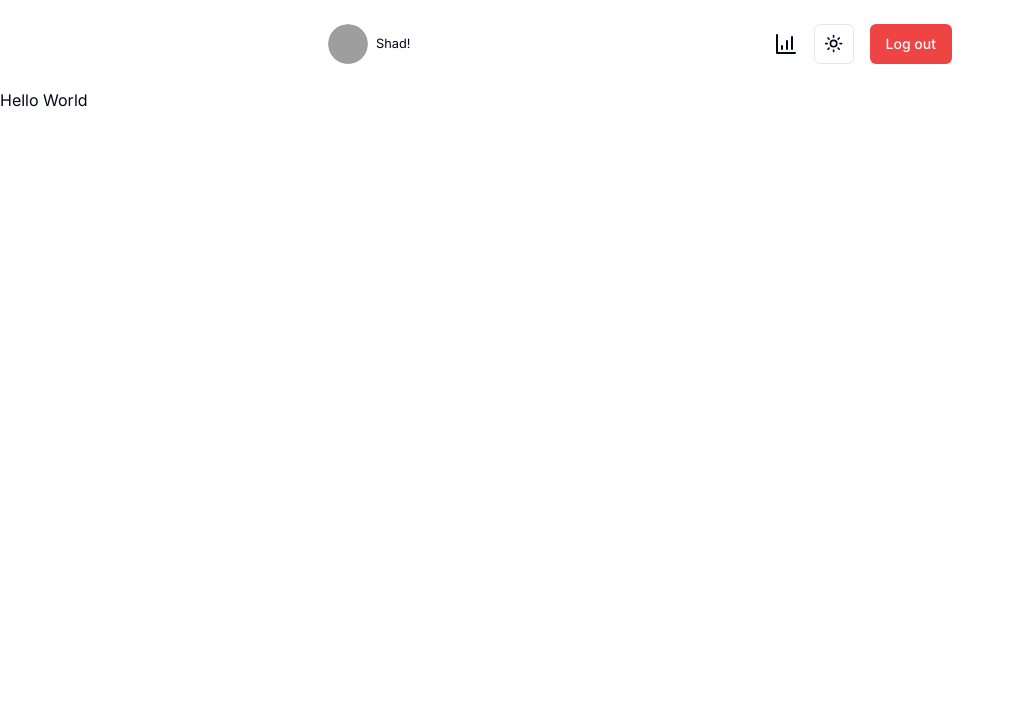
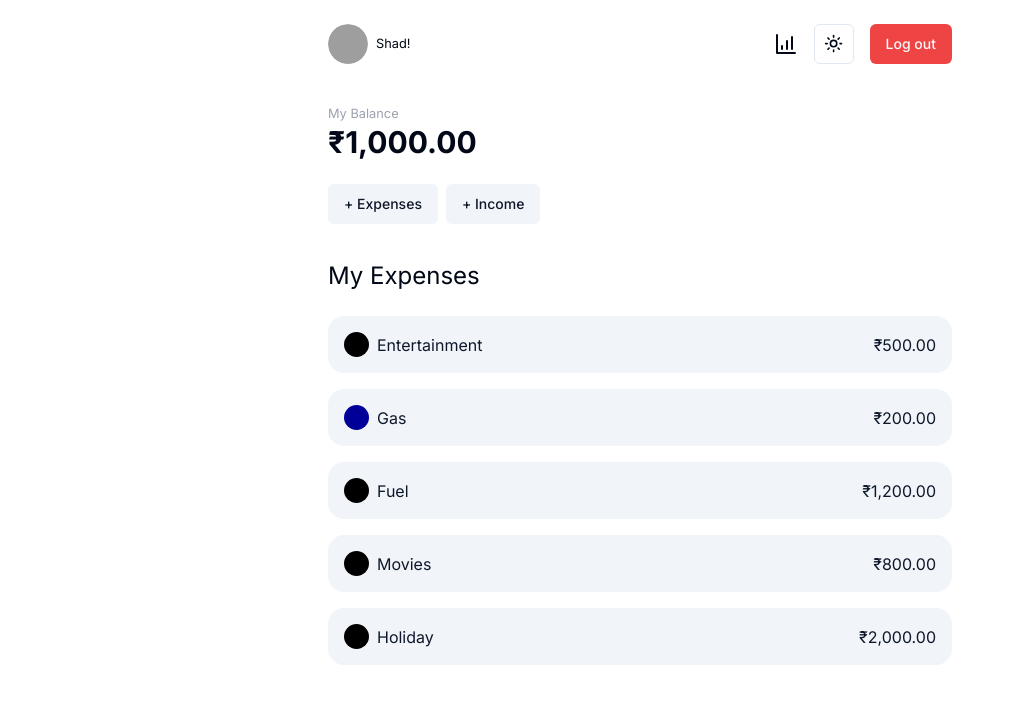
Before and after one commit to Subramanyarao11/expense-tracker, a Next.js app: page / in a window 1280 px wide. Shown: the top 704 px of the page, without its empty margins (0-1014 px from the left). Built offline with nearby package versions, Linux system fonts and the light colour scheme; grey boxes are pictures that could not be loaded.

Commit message:
added expense section

```diff
--- a/app/page.js
+++ b/app/page.js
@@ -1,7 +1,69 @@
-import Image from 'next/image'
+import { Button } from "@/components/ui/button";
+import { currencyFormatter } from "@/lib/currencyFormatter";
+import ExpenseCategoryItem from "@/components/ExpenseCategoryItem";
+export default function Home() {
+    const DUMMY_DATA = [
+        {
+            id: 1,
+            title: "Entertainment",
+            color: "#000",
+            total: 500,
+        },
+        {
+            id: 2,
+            title: "Gas",
+            color: "#009",
+            total: 200,
+        },
+        {
+            id: 3,
+            title: "Fuel",
+            color: "#000",
+            total: 1200,
+        },
+        {
+            id: 4,
+            title: "Movies",
+            color: "#000",
+            total: 800,
+        },
+        {
+            id: 5,
+            title: "Holiday",
+            color: "#000",
+            total: 2000,
+        },
+    ];
 
-export default function Home() {
-  return (
-    <div>Hello World</div>
-  )
+    return (
+        <div>
+            <main className="container max-w-2xl px-6 mx-auto">
+                <section className="py-3">
+                    <small className="text-gray-400 text-md">My Balance</small>
+                    <h2 className="text-3xl font-bold">{currencyFormatter(1000)}</h2>
+                </section>
+                <section className="flex items-center gap-2 py-3">
+                    <Button variant="secondary">+ Expenses</Button>
+                    <Button variant="secondary">+ Income</Button>
+                </section>
+
+                {/* Expenses Section */}
+
+                <section className="py-6">
+                    <h3 className="text-2xl">My Expenses</h3>
+                    <div className="flex flex-col gap-4 mt-6">
+                        {DUMMY_DATA.map((expense) => {
+                            return (
+                                <ExpenseCategoryItem
+                                    color={expense.color}
+                                    title={expense.title}
+                                    total={expense.total}
+                                />
+                            );
+                        })}
+                    </div>
+                </section>
+            </main>
+        </div>
+    )
 }
--- /dev/null
+++ b/components/ExpenseCategoryItem.jsx
@@ -0,0 +1,20 @@
+import { currencyFormatter } from "@/lib/currencyFormatter";
+
+function ExpenseCategoryItem({ color, title, total }) {
+  return (
+    <button>
+      <div className="flex items-center justify-between px-4 py-4 bg-secondary text-secondary-foreground hover:bg-secondary/80 rounded-2xl ring-offset-background transition-colors focus-visible:outline-none focus-visible:ring-2 focus-visible:ring-ring focus-visible:ring-offset-2 disabled:pointer-events-none disabled:opacity-50">
+        <div className="flex items-center gap-2">
+          <div
+            className="w-[25px] h-[25px] rounded-full"
+            style={{ backgroundColor: color }}
+          />
+          <h4 className="capitalize">{title}</h4>
+        </div>
+        <p>{currencyFormatter(total)}</p>
+      </div>
+    </button>
+  );
+}
+
+export default ExpenseCategoryItem;
--- /dev/null
+++ b/lib/currencyFormatter.js
@@ -0,0 +1,8 @@
+export const currencyFormatter = (amount) => {
+    const formatter = Intl.NumberFormat("en-IN", {
+      currency: "INR",
+      style: "currency",
+    });
+
+    return formatter.format(amount);
+  };
```
